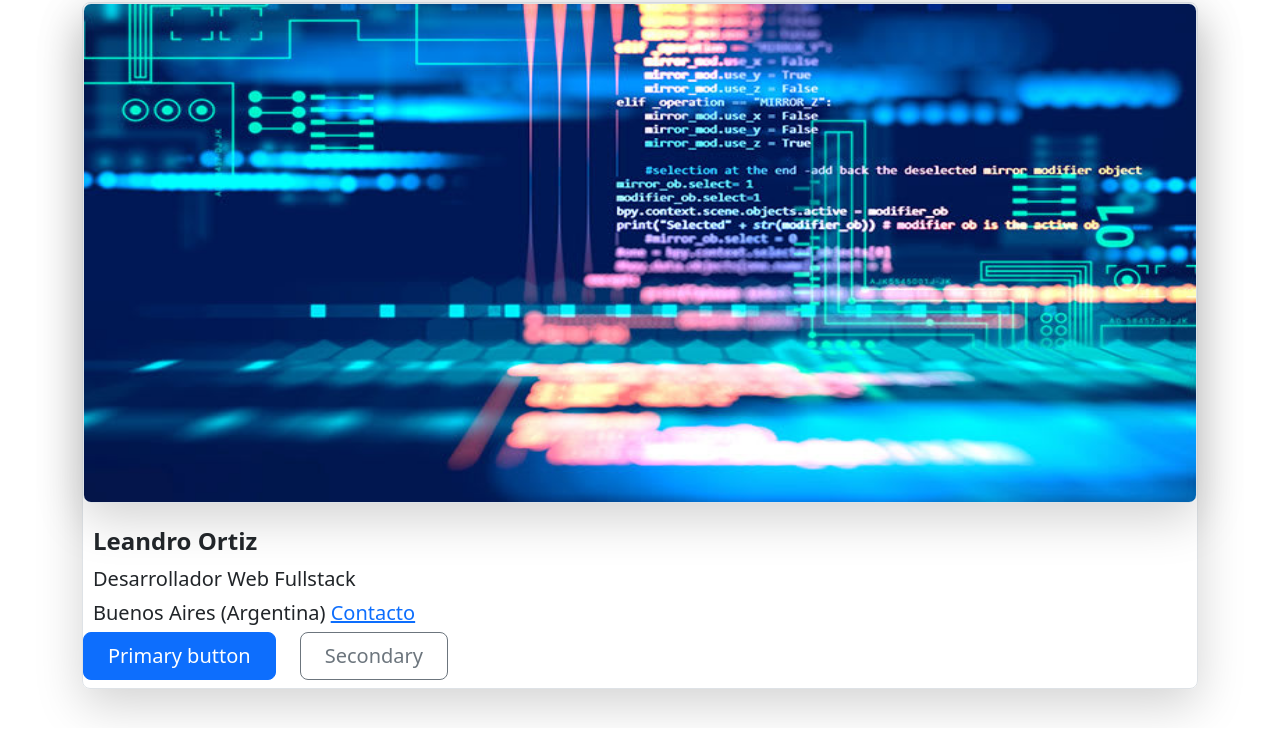
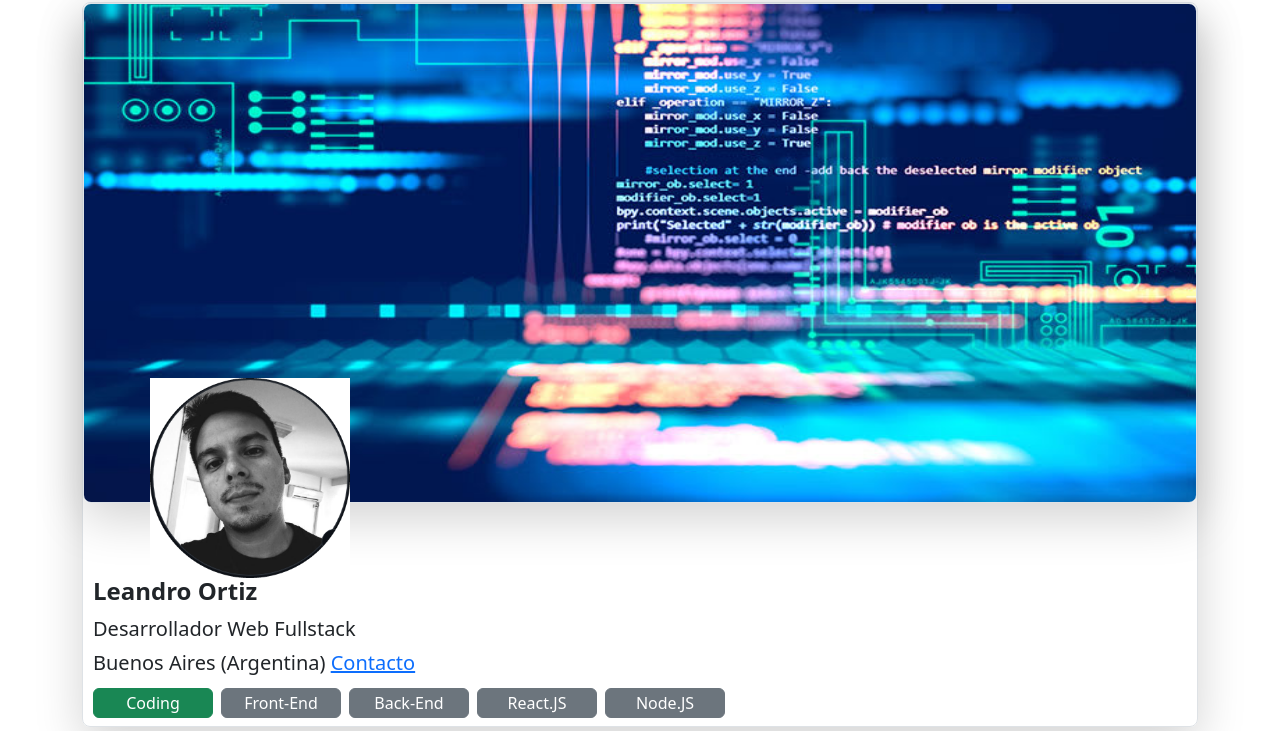
Before and after one commit to leanlio/Portfolio-Argentina-Programa, a plain HTML site: page index.html in a window 1280 px wide. Shown: the part 72-803 px from the top of the page. Drawn offline with nearby package versions, Linux system fonts and the light colour scheme.

Commit message:
Actualización 26-8: Se agregó foto de perfil y botones de interés

```diff
--- a/estilos.css
+++ b/estilos.css
@@ -0,0 +1,8 @@
+.fotoperfil {
+  position: absolute;
+  height: 200px;
+  width: 200px;
+  bottom: 150px;
+  left : 150px;
+
+}
--- a/index.html
+++ b/index.html
@@ -5,7 +5,7 @@
     <meta http-equiv="X-UA-Compatible" content="IE=edge">
     <meta name="viewport" content="width=device-width, initial-scale=1.0">
     <title>Leandro's Portfolio</title>
-    <link rel=”stylesheet” type=”text/css” href=”estilos.css”>
+    <link rel="stylesheet" href="estilos.css">
     <link href="https://cdn.jsdelivr.net/npm/bootstrap@5.2.0/dist/css/bootstrap.min.css" rel="stylesheet" integrity="sha384-gH2yIJqKdNHPEq0n4Mqa/HGKIhSkIHeL5AyhkYV8i59U5AR6csBvApHHNl/vI1Bx" crossorigin="anonymous">
     <script src="https://cdn.jsdelivr.net/npm/bootstrap@5.2.0/dist/js/bootstrap.bundle.min.js" integrity="sha384-A3rJD856KowSb7dwlZdYEkO39Gagi7vIsF0jrRAoQmDKKtQBHUuLZ9AsSv4jD4Xa" crossorigin="anonymous"></script>
 </head>
@@ -41,22 +41,34 @@
     <div class="container mx-auto">
 
       <div class="my-1 border-bottom align-items-center rounded-3 border shadow-lg padding-top:10px">
-
+          <!--Background Header-->
         <div class="container px-0">
           <img src="Coding.jpg" class="px-0 container border rounded-3 shadow-lg mb-4" alt="Example image" width=auto height="500" loading="lazy">
         </div>
 
+        <!--Imagen de perfil-->
+        <div>
+          <img src="fotoperfil.png" alt="Foto de Perfil" class="fotoperfil">
+        </div>
 
-            <h4 class="display-8 fw-bold" style="margin-left: 10px">Leandro Ortiz</h4>
+        <!--Nombre de Perfil-->
+        <h4 class="display-8 fw-bold" style="margin-left: 10px; margin-top: 50px;">Leandro Ortiz</h4>
+
+        <!--Información Básica-->
         <div class="col-lg-6">
           <p class="lead mb-1 text-left" style="margin-left: 10px">Desarrollador Web Fullstack</p>
           <p class="lead mb-1 text-left" style="margin-left: 10px">Buenos Aires (Argentina) <a href=#>Contacto</a></p>
-              <div class="d-grid gap-2 d-sm-flex mb-2">
-                <button type="button" class="btn btn-primary btn-lg px-4 me-sm-3">Primary button</button>
-                <button type="button" class="btn btn-outline-secondary btn-lg px-4">Secondary</button>
+        </div>
+
+        <!--Botones de interés-->
+        <div class="d-grid gap-2 d-sm-flex mb-2" style="margin-top: 10px; margin-left: 10px; width: fit-content;">
+          <button class="btn btn-success px-4" style="height:30px; width: 120px; padding-top: 0; padding-bottom:0">Coding</button>
+          <button class="btn btn-secondary" style="height:30px; width: 120px; padding-top: 0; padding-bottom:0">Front-End</button>
+          <button class="btn btn-secondary" style="height:30px; width: 120px; padding-top: 0; padding-bottom:0">Back-End</button>
+          <button class="btn btn-secondary" style="height:30px; width: 120px; padding-top: 0; padding-bottom:0">React.JS</button>
+          <button class="btn btn-secondary" style="height:30px; width: 120px; padding-top: 0; padding-bottom:0">Node.JS</button>
         </div>
       </div>
-
     </div>
 
 
@@ -77,7 +89,7 @@
             </div>
         </div>-->
 
-    </div>
+
 
 </body>
 </html>
```
Also changed, not shown: Plantilla.png (added), fotoperfil.png (added). Lines whose indentation alone changed are shown as unchanged.
